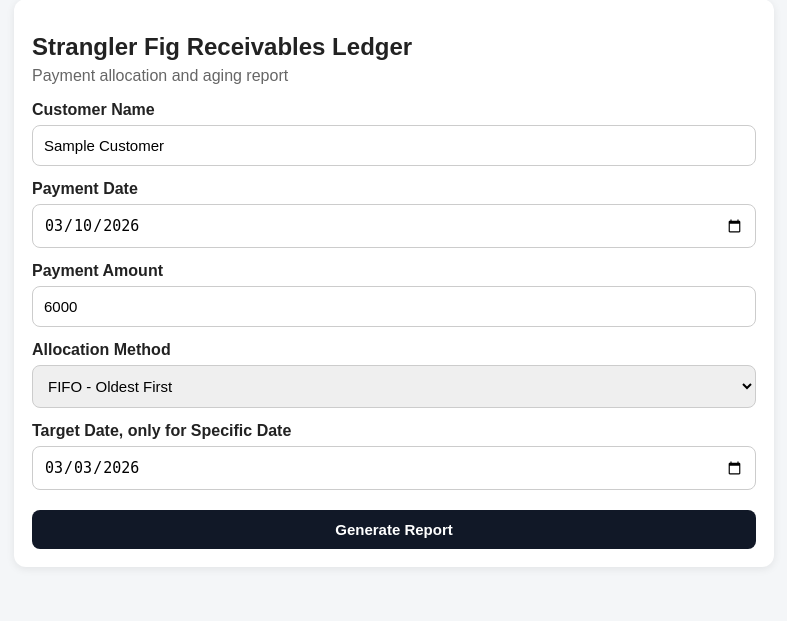
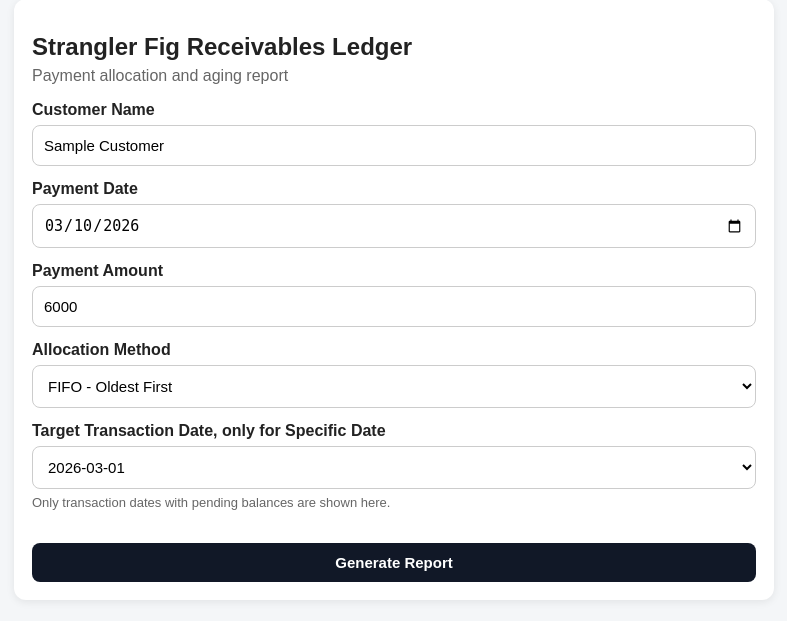
Before and after one commit to zakedge/sf1-receivables-ledger, a FastAPI app: page / in a window 1280 px wide. Shown: the part 17-638 px from the top of the page, without its empty margins (246-1033 px from the left). Run offline with FastAPI, Linux system fonts and the light colour scheme.

Commit message:
Add transaction date dropdown to UI

```diff
--- a/src/api.py
+++ b/src/api.py
@@ -19,14 +19,42 @@ app = FastAPI(title="Strangler Fig Receivables Ledger")
 templates = Jinja2Templates(directory="templates")
 
 
+def load_credits_from_config():
+    config = load_config()
+
+    with open(config["credits_input_file"], "r") as file:
+        credits = json.load(file)
+
+    return credits
+
+
+def get_available_transaction_dates(credits):
+    """
+    Return only dates that have pending transaction balances.
+    These dates will be shown in the SPECIFIC_DATE dropdown.
+    """
+
+    transaction_dates = []
+
+    for credit in credits:
+        if credit["remaining"] > 0:
+            transaction_dates.append(credit["date"])
+
+    return transaction_dates
+
+
 @app.get("/", response_class=HTMLResponse)
 def show_form(request: Request):
+    credits = load_credits_from_config()
+    transaction_dates = get_available_transaction_dates(credits)
+
     return templates.TemplateResponse(
         request,
         "index.html",
         {
             "report": None,
             "errors": None,
+            "transaction_dates": transaction_dates,
         },
     )
 
@@ -41,9 +69,8 @@ def process_payment(
     target_date: str = Form(None),
 ):
     config = load_config()
-
-    with open(config["credits_input_file"], "r") as file:
-        credits = json.load(file)
+    credits = load_credits_from_config()
+    transaction_dates = get_available_transaction_dates(credits)
 
     payment = {
         "customer_name": customer_name,
@@ -66,6 +93,7 @@ def process_payment(
             {
                 "report": None,
                 "errors": all_errors,
+                "transaction_dates": transaction_dates,
             },
         )
 
@@ -89,6 +117,7 @@ def process_payment(
             {
                 "report": None,
                 "errors": ["Invalid allocation method"],
+                "transaction_dates": transaction_dates,
             },
         )
 
@@ -100,14 +129,18 @@ def process_payment(
         reference_date=payment_date,
     )
 
+    total_pending = sum(credit["remaining"] for credit in updated_credits)
+
     report = {
         "status": "SUCCESS",
         "customer_name": customer_name,
         "payment_date": payment_date,
         "payment_amount": payment_amount,
         "allocation_method": allocation_method,
+        "target_date": target_date,
         "updated_credits": updated_credits,
         "advance_payment": advance_payment,
+        "total_pending": total_pending,
         "aging": aging_result,
     }
 
@@ -120,5 +153,6 @@ def process_payment(
         {
             "report": report,
             "errors": None,
+            "transaction_dates": transaction_dates,
         },
     )
--- a/templates/index.html
+++ b/templates/index.html
@@ -62,6 +62,7 @@
         input, select {
             border: 1px solid #ccc;
             border-radius: 8px;
+            background: white;
         }
 
         button {
@@ -135,6 +136,12 @@
             border-radius: 8px;
         }
 
+        .hint {
+            font-size: 13px;
+            color: #666;
+            margin-top: 6px;
+        }
+
         @media (max-width: 600px) {
             body {
                 margin: 10px;
@@ -183,8 +190,13 @@
                     <option value="SPECIFIC_DATE">Specific Date</option>
                 </select>
 
-                <label>Target Date, only for Specific Date</label>
-                <input type="date" name="target_date" value="2026-03-03">
+                <label>Target Transaction Date, only for Specific Date</label>
+                <select name="target_date">
+                    {% for transaction_date in transaction_dates %}
+                        <option value="{{ transaction_date }}">{{ transaction_date }}</option>
+                    {% endfor %}
+                </select>
+                <p class="hint">Only transaction dates with pending balances are shown here.</p>
 
                 <button type="submit">Generate Report</button>
             </form>
@@ -226,9 +238,21 @@
                         <strong>{{ report.allocation_method }}</strong>
                     </div>
 
+                    {% if report.target_date %}
+                        <div class="summary-box">
+                            <span>Target Date</span>
+                            <strong>{{ report.target_date }}</strong>
+                        </div>
+                    {% endif %}
+
                     <div class="summary-box">
                         <span>Advance Payment</span>
                         <strong>{{ report.advance_payment }}</strong>
+                    </div>
+
+                    <div class="summary-box">
+                        <span>Total Pending</span>
+                        <strong>{{ report.total_pending }}</strong>
                     </div>
 
                     <div class="summary-box">
```
Also changed, not shown: output/customer_balance_report.json (+5 -3 lines).
